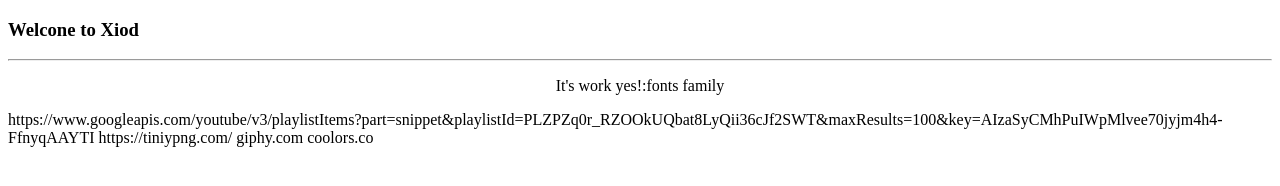
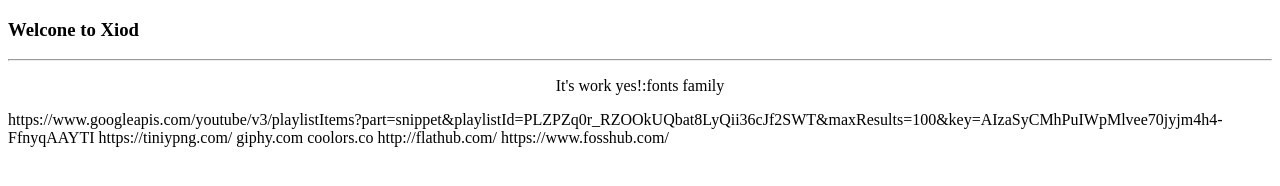
Before and after one commit to The0Amody0rty0op/Xiod, a plain HTML site: page index.html in a window 1280 px wide. Drawn offline with Linux system fonts and the light colour scheme.

Commit message:
Update index.html

```diff
--- a/index.html
+++ b/index.html
@@ -13,5 +13,7 @@
     https://tiniypng.com/
     giphy.com
     coolors.co
+    http://flathub.com/
+    https://www.fosshub.com/
 </body>
 </html>
```
